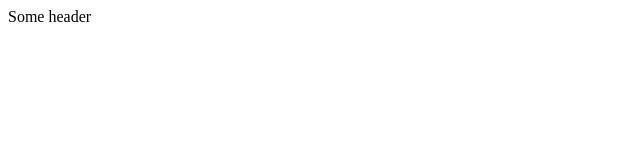
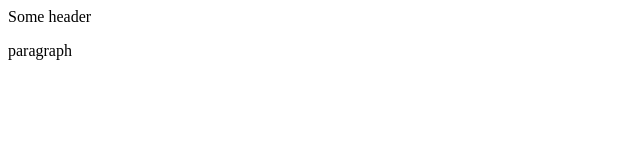
Before and after one commit to Andrew2112/git-repo-test, a plain HTML site: page index.html in a window 1280 px wide. Shown: the full height of the page, 0-640 px from the left. Drawn offline with Linux system fonts and the light colour scheme.

Commit message:
commit number 3

```diff
--- a/index.html
+++ b/index.html
@@ -10,6 +10,9 @@
 
 <body>
     <header>Some header</header>
+    <main>
+        <p>paragraph</p>
+    </main>
     <script src="js/script.js"></script>
 </body>
 
```
